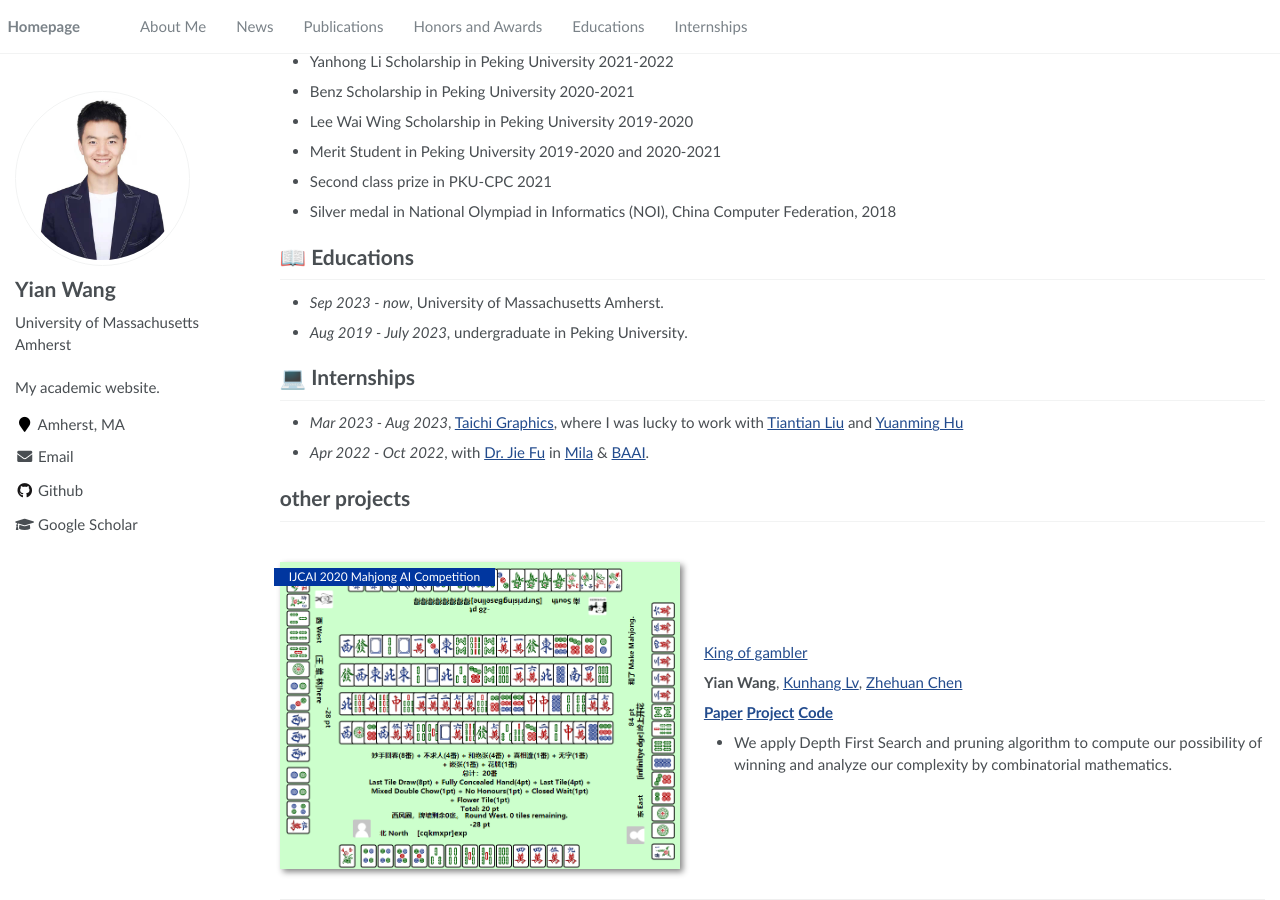
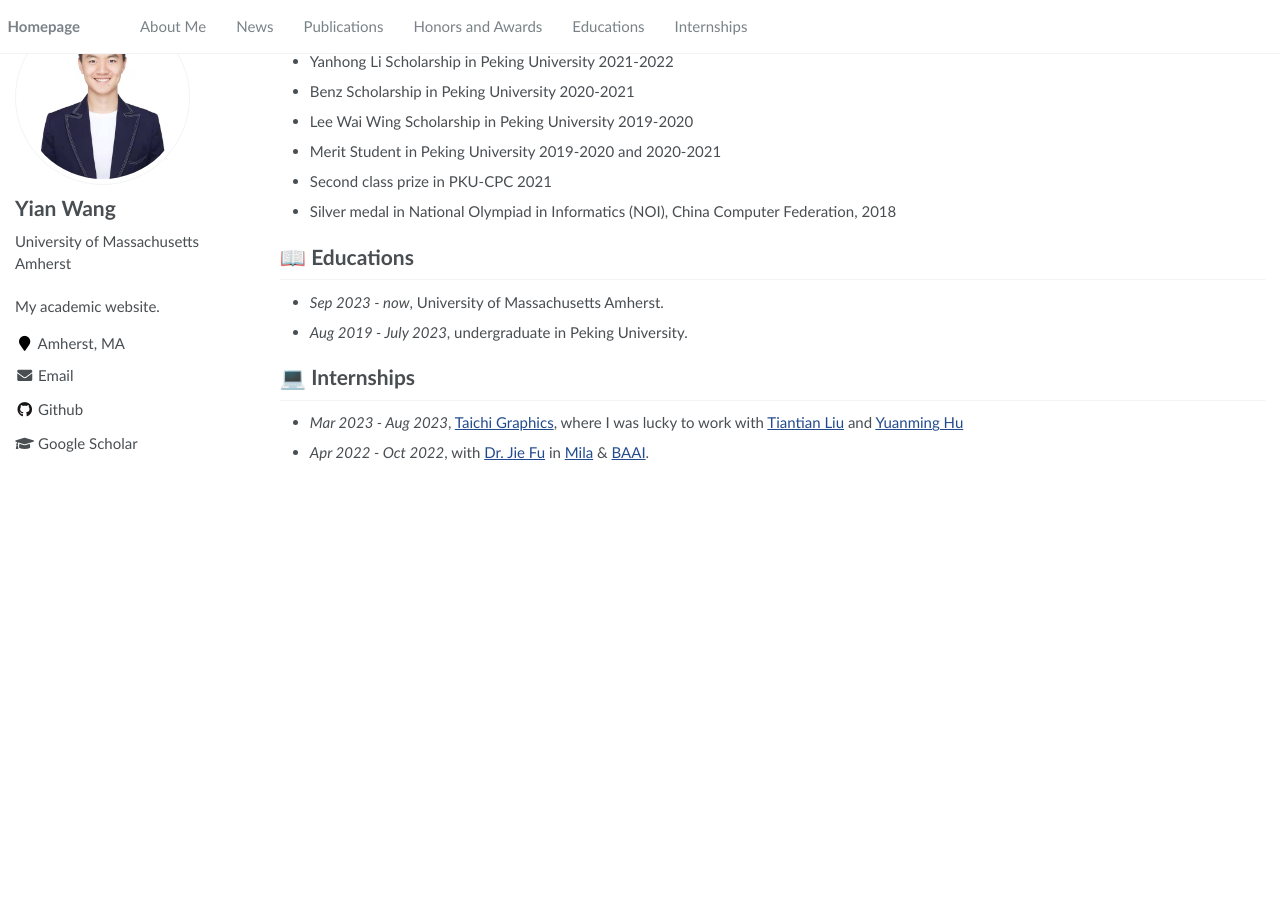
Before and after one commit to wangyian-me/wangyian-me.github.io, a Jekyll site: the page built from _pages/about.md, in a window 1280 px wide and 900 px high, scrolled down 2885 px. Built offline with Jekyll 4.4.1, drawn with Linux system fonts in a browser that asks for light colours; after the commit the page ends 3364 px from its top, so only the background shows below that; some of the changed text lies outside the part shown.

Commit message:
Update about.md

```diff
--- a/_pages/about.md
+++ b/_pages/about.md
@@ -24,8 +24,8 @@ Previous to my graduate study, I obtained my bachelor degree in Peking Universit
 
 
 # 🔥 News
-- *Sep 2023*: &nbsp; Welcome to our CoRL Workshop: [TGR](https://generalist-robots.github.io/)
-- *Sep 2023*: &nbsp; First-year Phd in Umass
+- *May 2024*: &nbsp; Internship in NVIDIA!
+- *Jan 2024*: &nbsp; Our paper [ThinShellLab](https://vis-www.cs.umass.edu/ThinShellLab) has been accepted by ICLR 2024 Spotlight!
 
 # 📝 Publications
 
@@ -148,7 +148,7 @@ Previous to my graduate study, I obtained my bachelor degree in Peking Universit
 - *Mar 2023 - Aug 2023*, [Taichi Graphics](https://taichi-graphics.com/), where I was lucky to work with [Tiantian Liu](https://tiantianliu.cn/) and [Yuanming Hu](https://yuanming.taichi.graphics/)
 - *Apr 2022 - Oct 2022*, with [Dr. Jie Fu](https://bigaidream.github.io/) in [Mila](https://mila.quebec/en/) & [BAAI](https://www.baai.ac.cn/english.html).
 
-# other projects
+<!--# other projects
 <div class='paper-box'><div class='paper-box-image'><div><div class="badge">IJCAI 2020 Mahjong AI Competition</div><img src='https://wangyian-me.github.io/images/mahjong.jpg' alt="sym" width="500" height="300"></div></div>
 <div class='paper-box-text' markdown="1">
 
@@ -159,7 +159,7 @@ Previous to my graduate study, I obtained my bachelor degree in Peking Universit
 [**Paper**](https://www.botzone.org.cn/static/IJCAI2020MahjongPPT/15-King%20of%20gambler-komqaq-paper.pdf) [**Project**](https://kylelv.com/?p=726) [**Code**](https://github.com/kylelv2000/mahjong)
 - We apply Depth First Search and pruning algorithm to compute our possibility of winning and analyze our complexity by combinatorial mathematics.
 </div>
-</div>
+</div> -->
 
 <!--
 <div class='paper-box'><div class='paper-box-image'><div><div class="badge">Course project</div><img src='https://wangyian-me.github.io/images/pkbg.gif' alt="sym" width="500" height="300"></div></div>
```
